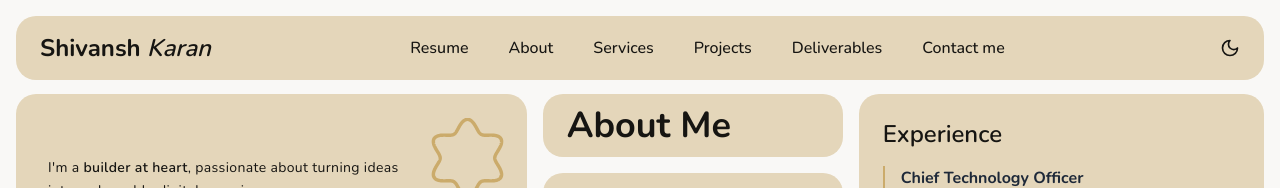
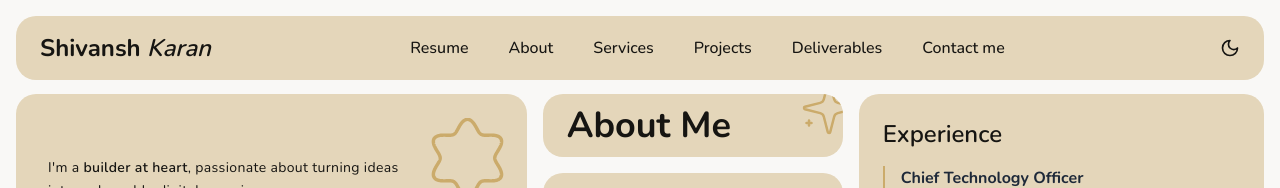
Before and after one commit to SpaceTesla/bentolio, a Next.js app: page /about in a window 1280 px wide. Shown: the top 188 px of the page. Built offline with nearby package versions, Linux system fonts and the light colour scheme.

Commit message:
feat: add sparkles icon to About Me section for enhanced visual appeal

```diff
--- a/src/app/about/page.tsx
+++ b/src/app/about/page.tsx
@@ -13,6 +13,7 @@ import {
   LuMapPinHouse,
   LuSchool,
   LuFigma,
+  LuSparkles,
 } from 'react-icons/lu';
 import Link from 'next/link';
 import { TechnologyLabels } from '../components/TechnologyLabels';
@@ -72,9 +73,14 @@ export default function About() {
             </div>
           </div>
 
+          {/* About Me Heading */}
           <div className="col-span-3 h-full max-lg:hidden">
             <div className="bg-primary relative flex h-full items-center overflow-hidden rounded-[20px] px-6 max-lg:min-h-[18rem] max-md:justify-center">
               <h2 className="text-4xl font-bold max-lg:text-lg">About Me</h2>
+              <LuSparkles
+                className="text-accent absolute -top-4 -right-4 text-6xl"
+                strokeWidth={1}
+              />
             </div>
           </div>
 
```
